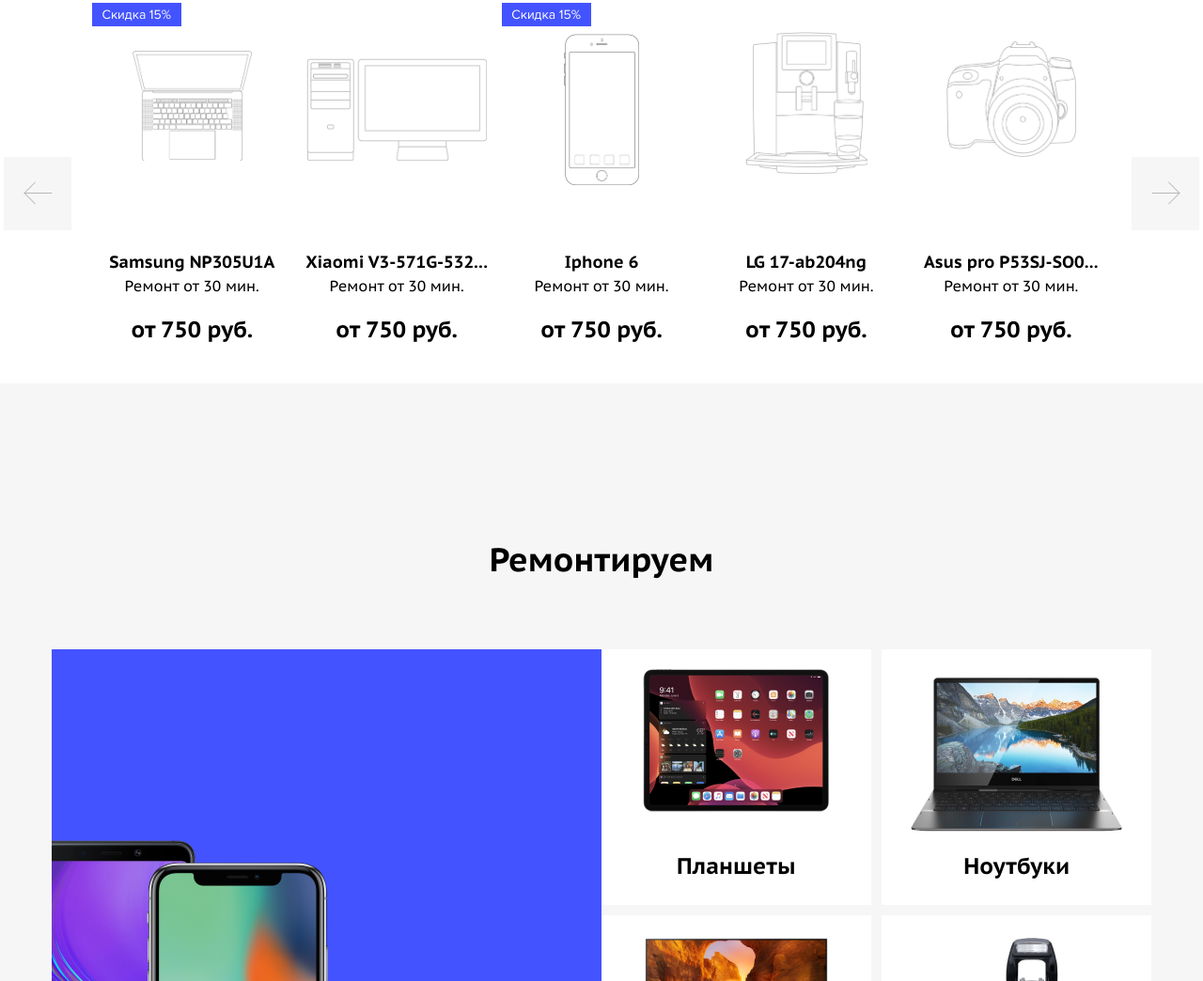
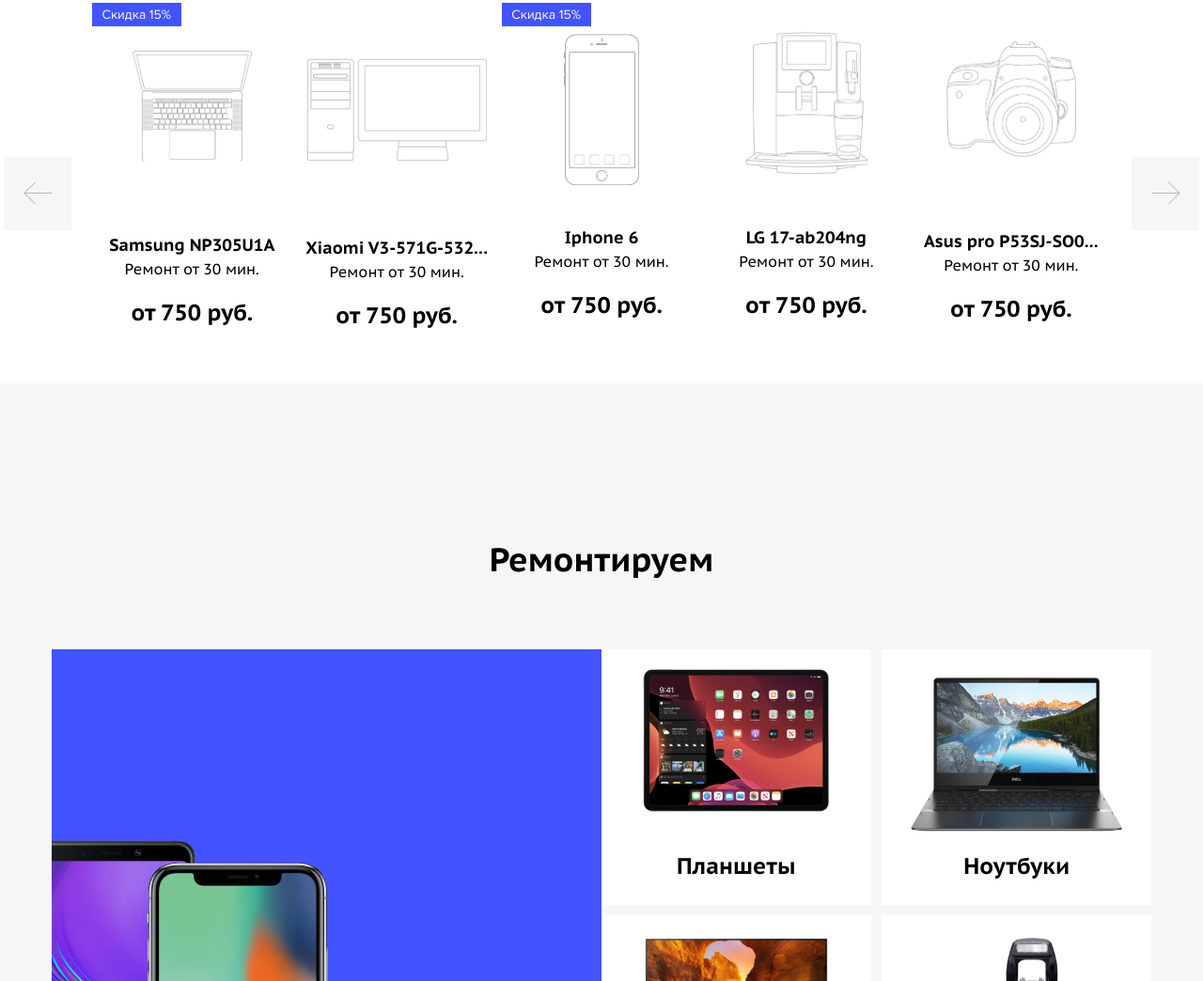
Before and after one commit to dbapril/ServiceCenter, a plain HTML site: page index.html in a window 1280 px wide. Shown: the part 1164-2208 px from the top of the page at 94% size. Drawn offline with Linux system fonts and the light colour scheme; a web font is replaced by a local one.

Commit message:
adapted from 1200px viewport

```diff
--- a/index.html
+++ b/index.html
@@ -49,7 +49,7 @@
         </div>
 
         <div class="container-fluid">
-            <div class="content">
+            <div class="content search-row">
 
                 <a href="#" class="main-logo" title="На главную">Company</a>
 
@@ -215,7 +215,7 @@
                     <div class="model-card">
                         <div class="discount">Скидка 15%</div>
                         <img src="./images/samsung-img.png" alt="">
-                        <div>
+                        <div class="model-description">
                             <span class="model-name">Samsung NP305U1A</span>
                             <span class="repair-time">Ремонт от 30 мин.</span>
                             <span class="price-min">от 750 руб.</span>
@@ -224,7 +224,7 @@
                     </div>
                     <div class="model-card">
                         <img src="./images/xiaomi-img.png" alt="">
-                        <div>
+                        <div class="model-description">
                             <span class="model-name">Xiaomi V3-571G-532...</span>
                             <span class="repair-time">Ремонт от 30 мин.</span>
                             <span class="price-min">от 750 руб.</span>
@@ -234,7 +234,7 @@
                     <div class="model-card">
                         <div class="discount">Скидка 15%</div>
                         <img src="./images/iphone-img.png" alt="">
-                        <div>
+                        <div class="model-description">
                             <span class="model-name">Iphone 6</span>
                             <span class="repair-time">Ремонт от 30 мин.</span>
                             <span class="price-min">от 750 руб.</span>
@@ -243,7 +243,7 @@
                     </div>
                     <div class="model-card">
                         <img src="./images/lg-img.png" alt="">
-                        <div>
+                        <div class="model-description">
                             <span class="model-name">LG 17-ab204ng</span>
                             <span class="repair-time">Ремонт от 30 мин.</span>
                             <span class="price-min">от 750 руб.</span>
@@ -252,7 +252,7 @@
                     </div>
                     <div class="model-card">
                         <img src="./images/asus-img.png" alt="">
-                        <div>
+                        <div class="model-description">
                             <span class="model-name">Asus pro P53SJ-SO0...</span>
                             <span class="repair-time">Ремонт от 30 мин.</span>
                             <span class="price-min">от 750 руб.</span>
@@ -426,7 +426,7 @@
         <section class="best-service-center">
             <div class="container-fluid">
                 <h2>Самый лучший в мире сервисный центр</h2>
-                <div class="content">
+                <div class="content repair-description">
                     <div class="text-content">
                         <p>Ремонт техники всегда проходит по слаженной схеме. Потенциальный клиент изучает
                             предоставленную информацию и убеждается в том, что сотрудничество обещает быть успешным.
--- a/scss/style.scss
+++ b/scss/style.scss
@@ -611,6 +611,7 @@ body {
 
   .model-name {
     margin: 0 0 8px 0;
+    text-align: center;
     @include main-font-bold;
     font-size: 18px;
   }
@@ -696,6 +697,10 @@ body {
       width: 138px;
     }
   }
+}
+
+.model-description {
+  height: 40%;
 }
 
 .what-repair {
@@ -1480,3 +1485,5 @@ body {
     }
   }
 }
+
+@import "adaptive";
```
Also changed, not shown: css/fonts.css, css/style.css, 2 other files.
